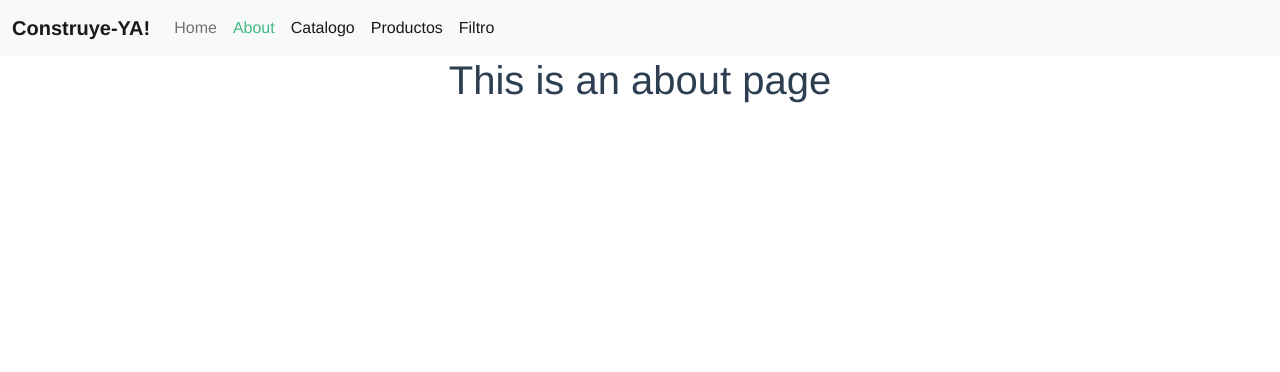
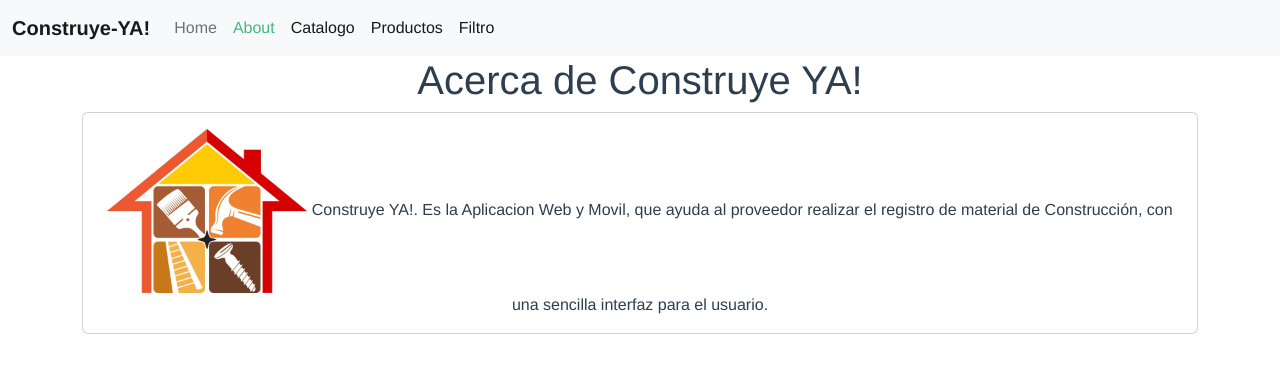
Before and after one commit to yovi123paye/proyecto-final-vue, a Vue app: page /about in a window 1280 px wide. Shown: the top 372 px of the page. Built offline with nearby package versions, Linux system fonts and the light colour scheme.

Commit message:
Clean Code

```diff
--- a/src/views/AboutView.vue
+++ b/src/views/AboutView.vue
@@ -1,5 +1,15 @@
 <template>
   <div class="about">
-    <h1>This is an about page</h1>
+    <h1>Acerca de Construye YA!</h1>
+    <div class="container">
+      <div class="card">
+        <div class="card-body">
+          <img alt="Vue logo" style="max-width: 200px;" class="img-fluid" src="../assets/about-logo.jpg">
+          Construye YA!. Es la Aplicacion Web  y Movil, que ayuda al proveedor realizar el registro de material de Construcción,
+          con una sencilla interfaz para el usuario.
+        </div>
+      </div>
+
+    </div>
   </div>
 </template>
--- a/src/views/FiltroProductosView.vue
+++ b/src/views/FiltroProductosView.vue
@@ -97,7 +97,7 @@ export default {
         getProductos(itemCatalogo) {
             axios({
                 method: "get",
-                // url: process.env.VUE_APP_RUTA_API+"/tareas/?q="+this.textoABuscar
+
                 url: "http://localhost:3000/catalogo/" + itemCatalogo + "/productos",
             })
                 .then(response => {
@@ -109,7 +109,7 @@ export default {
         getAllProductos() {
             axios({
                 method: "get",
-                // url: process.env.VUE_APP_RUTA_API+"/tareas/?q="+this.textoABuscar
+
                 url: "http://localhost:3000/productos",
             })
                 .then(response => {
```
Also changed, not shown: src/views/CatalogoView.vue (+4 -4 lines), src/views/ProductoView.vue (+7 -45 lines), src/assets/about-logo.jpg (added), 1 other file (tests, documents, lock files or other folders).
